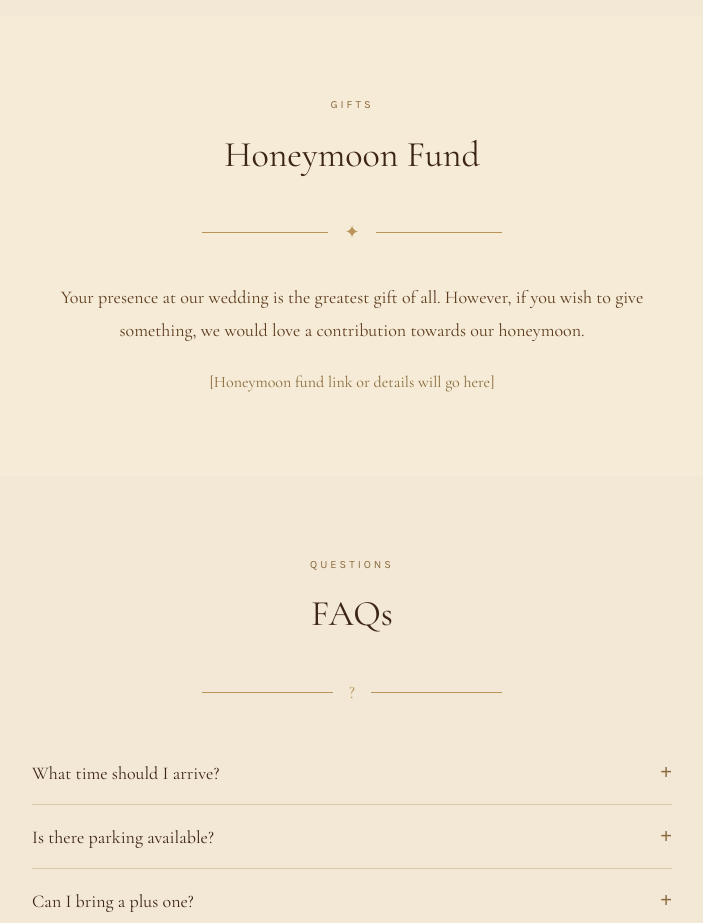
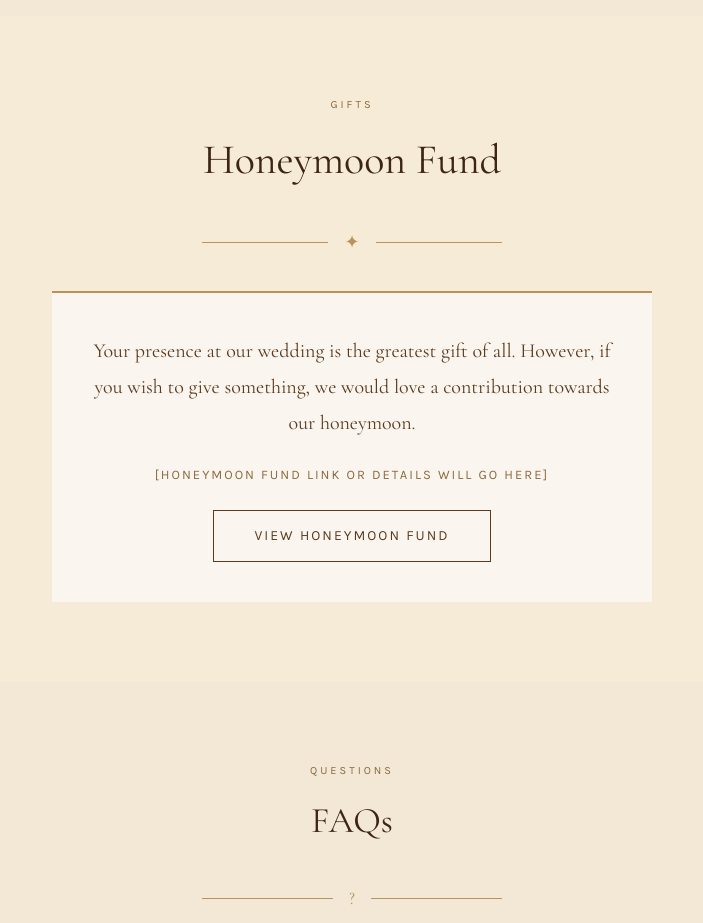
Before and after one commit to tdr24008/Wedding-website, a Next.js app: page / in a window 1280 px wide. Shown: the part 4720-5643 px from the top of the page, without its empty margins (288-991 px from the left). Built offline with nearby package versions, Linux system fonts and the light colour scheme.

Commit message:
feat: build Registry section
Wrap content in card with tan top border. Add outline-style
button linking to honeymoon fund (placeholder href for now).

Co-Authored-By: Claude Opus 4.6 <noreply@anthropic.com>

```diff
--- a/components/Registry.tsx
+++ b/components/Registry.tsx
@@ -14,7 +14,7 @@ export default function Registry() {
         <SectionLabel text="Gifts" />
         <h2
           style={{
-            fontSize: 36,
+            fontSize: 42,
             fontWeight: 400,
             color: "#3D2514",
             marginBottom: 16,
@@ -24,27 +24,58 @@ export default function Registry() {
         </h2>
         <Divider icon="✦" />
 
+        <div
+          style={{
+            backgroundColor: "#FAF6EF",
+            padding: "40px 32px",
+            borderTop: "2px solid #B8935A",
+          }}
+        >
           <p
             style={{
-            fontSize: 18,
+              fontSize: 20,
               lineHeight: 1.8,
               color: "#5C3A1E",
               marginBottom: 24,
             }}
           >
-          Your presence at our wedding is the greatest gift of all. However, if
-          you wish to give something, we would love a contribution towards our
-          honeymoon.
+            Your presence at our wedding is the greatest gift of all. However,
+            if you wish to give something, we would love a contribution towards
+            our honeymoon.
           </p>
 
           <p
             style={{
-            fontSize: 16,
+              fontFamily: "var(--font-karla), sans-serif",
+              fontSize: 13,
+              letterSpacing: 2,
+              textTransform: "uppercase",
               color: "#8A6A3D",
+              marginBottom: 24,
             }}
           >
             [Honeymoon fund link or details will go here]
           </p>
+
+          <a
+            href="#"
+            onClick={(e) => e.preventDefault()}
+            style={{
+              fontFamily: "var(--font-karla), sans-serif",
+              fontSize: 14,
+              letterSpacing: 2,
+              textTransform: "uppercase",
+              color: "#5C3A1E",
+              padding: "14px 40px",
+              border: "1px solid #5C3A1E",
+              textDecoration: "none",
+              display: "inline-block",
+              transition: "background-color 0.2s, color 0.2s",
+            }}
+          >
+            View Honeymoon Fund
+          </a>
+        </div>
       </div>
     </section>
   );
```
Lines whose indentation alone changed are shown as unchanged.
